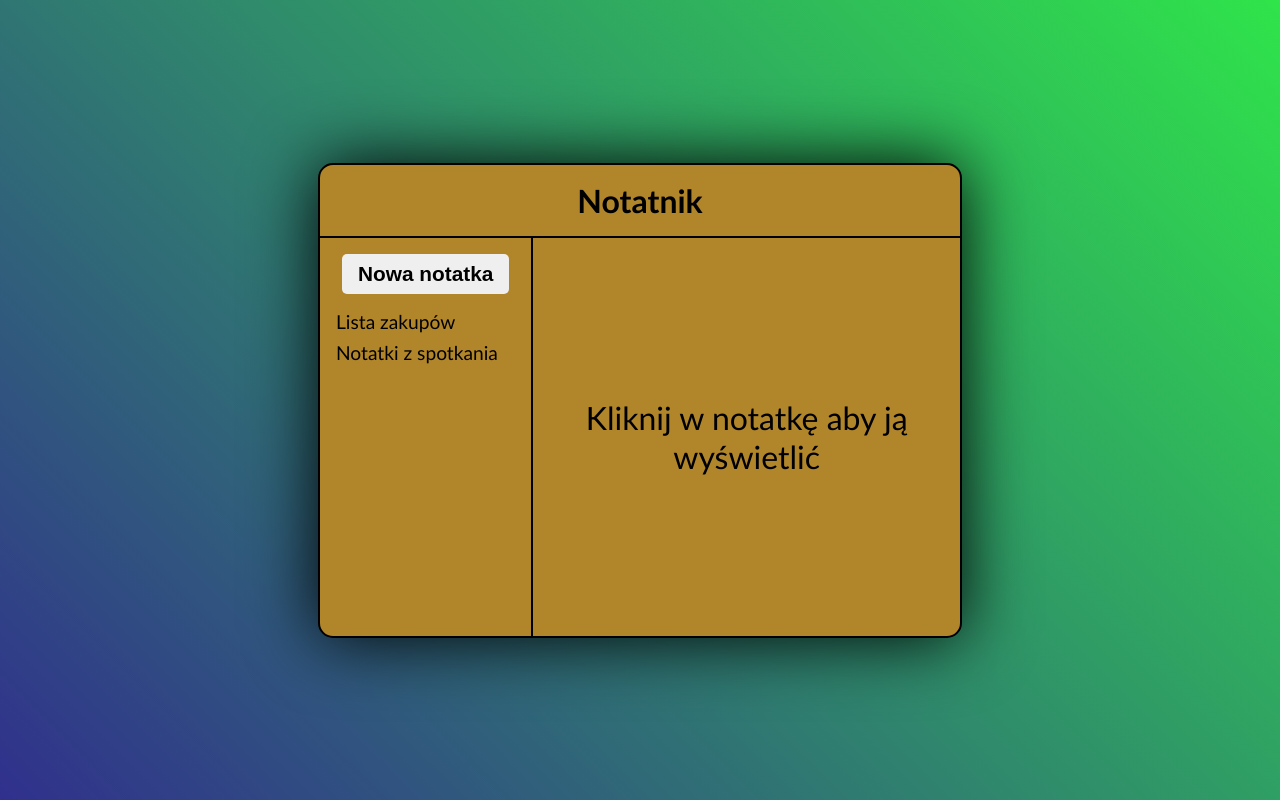
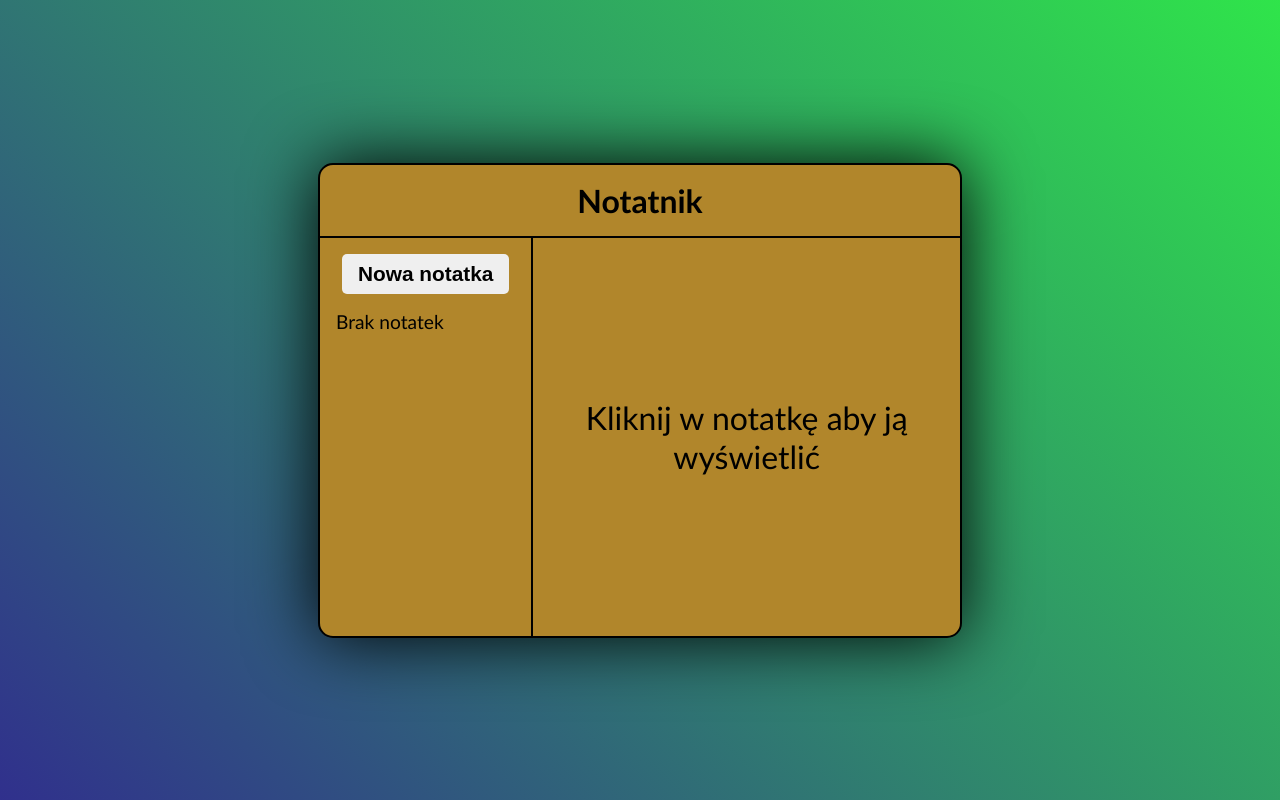
Before and after one commit to Kabrax01/React_test_area_2, a React (Vite) app: page / in a window 1280 px wide. Built offline with nearby package versions, Linux system fonts and the light colour scheme.

Commit message:
feat: added localStorage

```diff
--- a/src/Notes/App.tsx
+++ b/src/Notes/App.tsx
@@ -1,5 +1,4 @@
 import { useEffect, useState } from "react";
-import data from "./data";
 import "./main.scss";
 import { NoteList } from "./NoteList";
 import { NoteItem } from "./NoteItem";
@@ -12,7 +11,10 @@ export interface Note {
 }
 
 function App() {
-    const [notes, setNotes] = useState<Note[] | []>([]);
+    const [notes, setNotes] = useState<Note[] | []>(() => {
+        const savedNotes = localStorage.getItem("notes");
+        return savedNotes ? JSON.parse(savedNotes) : [];
+    });
     const [selectedNote, setSelectedNote] = useState<Note | undefined>();
     const [showNewNoteForm, setShowNewNoteForm] = useState<boolean>(false);
     const [edit, setEdit] = useState<boolean>(false);
@@ -21,6 +23,7 @@ function App() {
         if (!notes.length) {
             setSelectedNote(undefined);
         }
+        localStorage.setItem("notes", JSON.stringify(notes));
     }, [notes]);
 
     function handleShowForm() {
@@ -36,10 +39,6 @@ function App() {
             setSelectedNote(notes.at(-1));
         }
     }
-
-    useEffect(() => {
-        setNotes(data);
-    }, []);
 
     return (
         <main>
--- a/src/Notes/NewNoteForm.tsx
+++ b/src/Notes/NewNoteForm.tsx
@@ -36,7 +36,6 @@ function NewNoteForm({
         setNotes([...notes, newNote]);
         handleShowForm(false);
         setSelectedNote(newNote);
-        console.log(notes);
     }
 
     function handleEditNote(e: React.FormEvent<HTMLFormElement>) {
```
